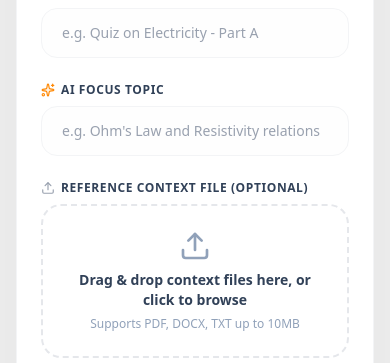
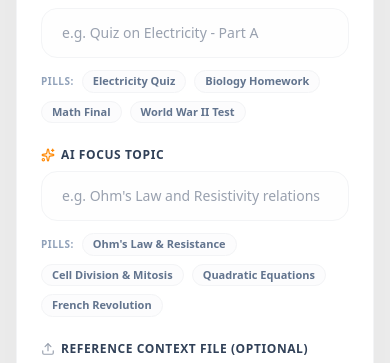
Before and after one commit to sudeepkulal/vedaai-assessment-creator, a Next.js app in the folder frontend/: page /assignments/create in a window 390 px wide. Shown: the part 245-608 px from the top of the page. Built offline with nearby package versions, Linux system fonts and the light colour scheme; no server answers.

Commit message:
Improved UI and responsiveness

```diff
--- a/frontend/src/app/assignments/create/page.tsx
+++ b/frontend/src/app/assignments/create/page.tsx
@@ -60,6 +60,7 @@ export default function CreateAssignmentPage() {
     register,
     control,
     handleSubmit,
+    setValue,
     formState: { errors },
   } = useForm<AssignmentFormValues>({
     resolver: zodResolver(assignmentSchema),
@@ -243,6 +244,20 @@ export default function CreateAssignmentPage() {
                 errors.title ? 'border-red-400 focus:border-red-400' : 'border-gray-100 focus:border-gray-200'
               } text-sm font-medium focus:outline-none bg-gray-50/20 transition-all placeholder:text-gray-400`}
             />
+            {/* Title Suggestions Pills */}
+            <div className="flex flex-wrap items-center gap-2 mt-1 select-none">
+              <span className="text-[10px] font-bold text-slate-400 uppercase tracking-wider">Pills:</span>
+              {['Electricity Quiz', 'Biology Homework', 'Math Final', 'World War II Test'].map((t) => (
+                <button
+                  key={t}
+                  type="button"
+                  onClick={() => setValue('title', t, { shouldValidate: true })}
+                  className="px-2.5 py-0.5 text-[11px] font-semibold text-slate-500 bg-gray-50/50 hover:bg-orange-50 hover:text-orange-600 border border-gray-100 hover:border-orange-100 rounded-full transition cursor-pointer"
+                >
+                  {t}
+                </button>
+              ))}
+            </div>
             {errors.title && (
               <span className="text-red-500 text-xs font-semibold pl-1 flex items-center gap-1">
                 <AlertCircle className="w-3 h-3" />
@@ -265,6 +280,20 @@ export default function CreateAssignmentPage() {
                 errors.topic ? 'border-red-400 focus:border-red-400' : 'border-gray-100 focus:border-gray-200'
               } text-sm font-medium focus:outline-none bg-gray-50/20 transition-all placeholder:text-gray-400`}
             />
+            {/* Topic Suggestions Pills */}
+            <div className="flex flex-wrap items-center gap-2 mt-1 select-none">
+              <span className="text-[10px] font-bold text-slate-400 uppercase tracking-wider">Pills:</span>
+              {['Ohm\'s Law & Resistance', 'Cell Division & Mitosis', 'Quadratic Equations', 'French Revolution'].map((topic) => (
+                <button
+                  key={topic}
+                  type="button"
+                  onClick={() => setValue('topic', topic, { shouldValidate: true })}
+                  className="px-2.5 py-0.5 text-[11px] font-semibold text-slate-500 bg-gray-50/50 hover:bg-orange-50 hover:text-orange-600 border border-gray-100 hover:border-orange-100 rounded-full transition cursor-pointer"
+                >
+                  {topic}
+                </button>
+              ))}
+            </div>
             {errors.topic && (
               <span className="text-red-500 text-xs font-semibold pl-1 flex items-center gap-1">
                 <AlertCircle className="w-3 h-3" />
--- a/frontend/src/app/assignments/page.tsx
+++ b/frontend/src/app/assignments/page.tsx
@@ -200,12 +200,12 @@ export default function AssignmentsPage() {
             </div>
           ) : (
             /* Cards Grid matching Image 1 & 3 */
-            <div className="grid grid-cols-1 lg:grid-cols-2 gap-4 pb-12 select-none">
+            <div className="grid grid-cols-1 md:grid-cols-2 xl:grid-cols-3 gap-5 pb-12 select-none">
               {filteredAssignments.map((assignment) => (
                 <div
                   key={assignment._id}
                   onClick={() => handleView(assignment._id)}
-                  className="bg-white border border-gray-100 hover:border-gray-200 rounded-[24px] p-6 hover:shadow-[0_8px_30px_rgb(0,0,0,0.02)] transition-all duration-200 cursor-pointer relative group flex flex-col justify-between h-[154px] select-none shadow-[0_4px_20px_rgb(0,0,0,0.005)]"
+                  className="bg-white border border-gray-100 hover:border-gray-200 rounded-[24px] p-6 hover:shadow-[0_8px_30px_rgb(0,0,0,0.02)] transition-all duration-200 cursor-pointer relative group flex flex-col justify-between min-h-[160px] h-auto pb-5 select-none shadow-[0_4px_20px_rgb(0,0,0,0.005)]"
                 >
                   {/* Card Header & 3-dot toggle */}
                   <div className="flex items-start justify-between">
```
